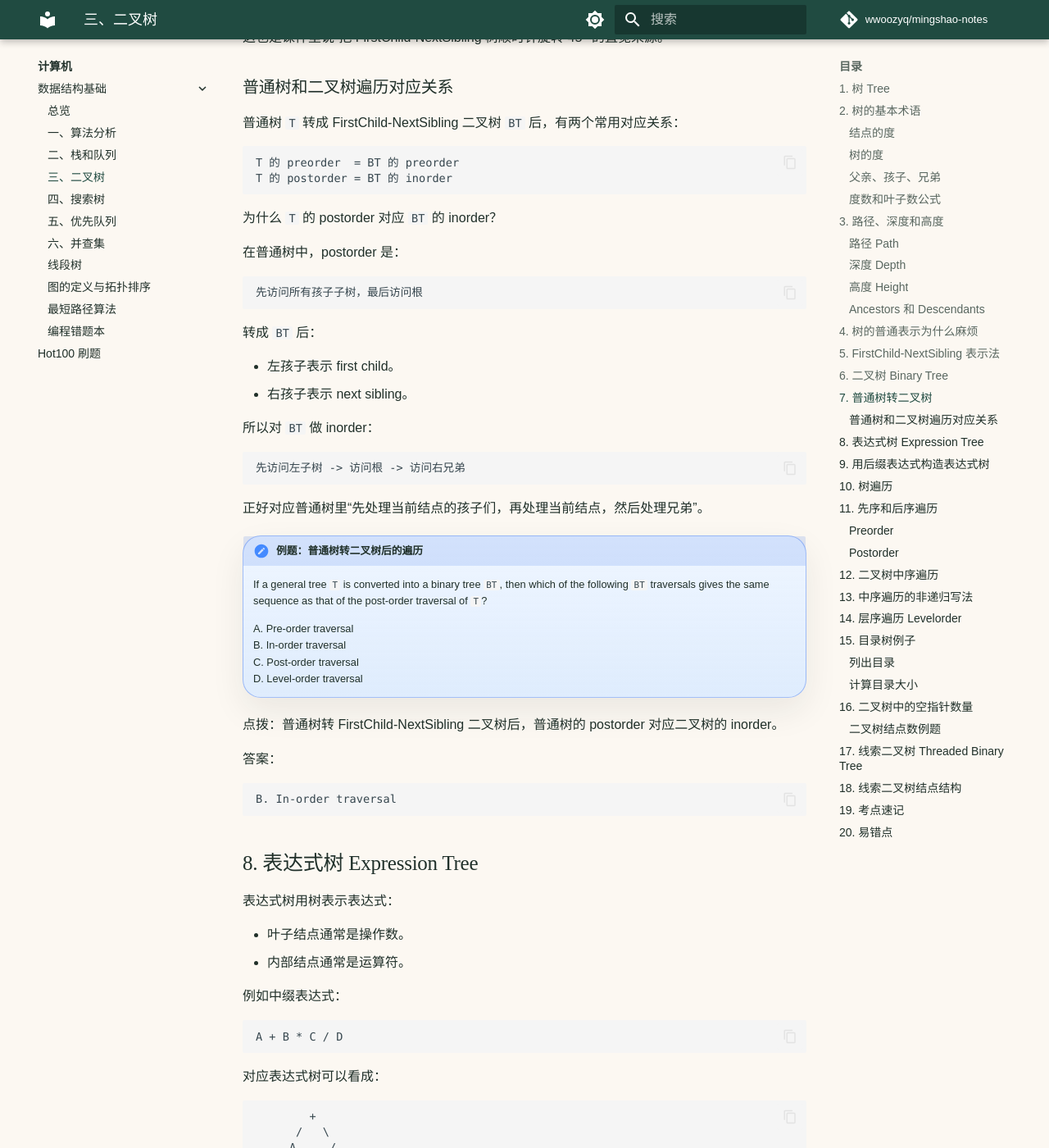
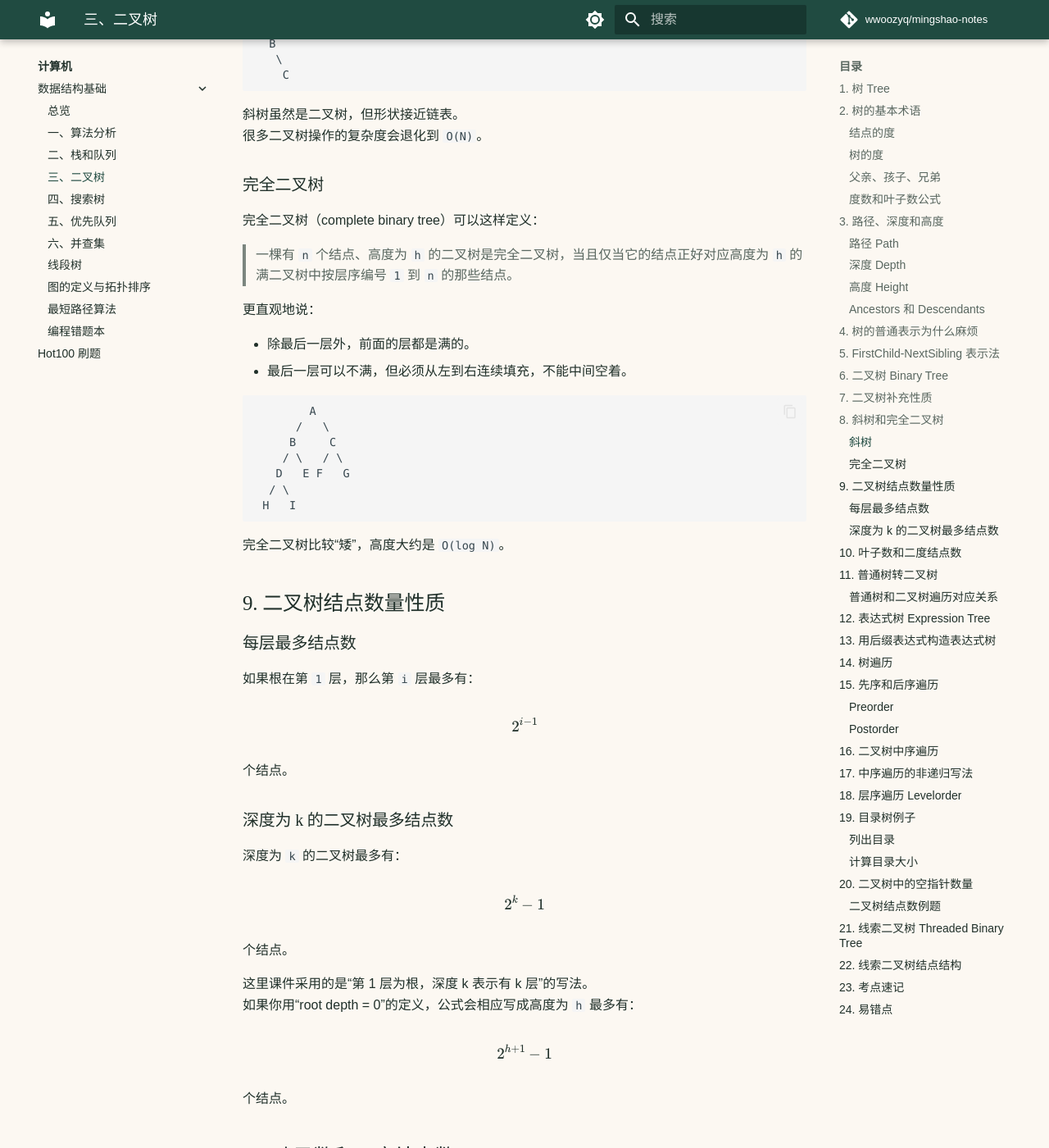
Before and after one commit to wwoozyq/mingshao-notes, an MkDocs documentation site: the page built from docs/computer/fds/binary-trees.md, in a window 1280 px wide and 1400 px high, scrolled down 6188 px. Shown: the whole window at 82% size. Built offline with MkDocs 1.6.1 and Material for MkDocs 9.7.7, drawn with Linux system fonts in a browser that asks for light colours; comment, search, counter and statistics services are not loaded; some of the changed text lies outside the part shown.

Commit message:
Move binary tree basics into binary tree notes

````diff
--- a/docs/computer/fds/binary-trees.md
+++ b/docs/computer/fds/binary-trees.md
@@ -255,7 +255,146 @@ struct TreeNode {
 二叉树和普通树的区别不只是“最多两个孩子”。
 二叉树的左右孩子有顺序，左和右不能随便交换。
 
-## 7. 普通树转二叉树
+## 7. 二叉树补充性质
+
+在普通树里，孩子之间的顺序通常不重要。
+但在二叉树里，左孩子和右孩子是不同的。
+
+例如：
+
+```text
+    A            A
+   /              \
+  B                B
+```
+
+这两棵是不同的二叉树。
+
+## 8. 斜树和完全二叉树
+
+### 斜树
+
+如果每个结点都只有左孩子，或者都只有右孩子，就会形成斜树。
+
+```text
+左斜树:
+    A
+   /
+  B
+ /
+C
+
+右斜树:
+A
+ \
+  B
+   \
+    C
+```
+
+斜树虽然是二叉树，但形状接近链表。
+很多二叉树操作的复杂度会退化到 `O(N)`。
+
+### 完全二叉树
+
+完全二叉树（complete binary tree）可以这样定义：
+
+> 一棵有 `n` 个结点、高度为 `h` 的二叉树是完全二叉树，当且仅当它的结点正好对应高度为 `h` 的满二叉树中按层序编号 `1` 到 `n` 的那些结点。
+
+更直观地说：
+
+- 除最后一层外，前面的层都是满的。
+- 最后一层可以不满，但必须从左到右连续填充，不能中间空着。
+
+```text
+        A
+      /   \
+     B     C
+    / \   / \
+   D   E F   G
+  / \
+ H   I
+```
+
+完全二叉树比较“矮”，高度大约是 `O(log N)`。
+
+## 9. 二叉树结点数量性质
+
+### 每层最多结点数
+
+如果根在第 `1` 层，那么第 `i` 层最多有：
+
+$$
+2^{i-1}
+$$
+
+个结点。
+
+### 深度为 k 的二叉树最多结点数
+
+深度为 `k` 的二叉树最多有：
+
+$$
+2^k - 1
+$$
+
+个结点。
+
+这里课件采用的是“第 1 层为根，深度 k 表示有 k 层”的写法。
+如果你用“root depth = 0”的定义，公式会相应写成高度为 `h` 最多有：
+
+$$
+2^{h+1} - 1
+$$
+
+个结点。
+
+## 10. 叶子数和二度结点数
+
+对任意非空二叉树：
+
+```text
+n0 = n2 + 1
+```
+
+其中：
+
+- `n0`：叶子结点数，即 degree 为 `0` 的结点数。
+- `n1`：degree 为 `1` 的结点数。
+- `n2`：degree 为 `2` 的结点数。
+
+证明：
+
+总节点数：
+
+```text
+n = n0 + n1 + n2
+```
+
+树有 `n - 1` 条边。
+另一方面，所有边都从父结点连向孩子：
+
+```text
+边数 = n1 + 2n2
+```
+
+所以：
+
+```text
+n - 1 = n1 + 2n2
+```
+
+代入 `n = n0 + n1 + n2`：
+
+```text
+n0 + n1 + n2 - 1 = n1 + 2n2
+n0 - 1 = n2
+n0 = n2 + 1
+```
+
+这个公式很常考，记住“叶子数 = 二度结点数 + 1”。
+
+## 11. 普通树转二叉树
 
 FirstChild-NextSibling 表示法天然可以看成一棵二叉树：
 
@@ -338,7 +477,7 @@ T 的 postorder = BT 的 inorder
 B. In-order traversal
 ```
 
-## 8. 表达式树 Expression Tree
+## 12. 表达式树 Expression Tree
 
 表达式树用树表示表达式：
 
@@ -698,7 +837,7 @@ n0 = n2 + 1
 
 `n2 = 999.5` 不是整数，所以这样的二叉树不存在。原命题是 false。
 
-## 17. 线索二叉树 Threaded Binary Tree
+## 21. 线索二叉树 Threaded Binary Tree
 
 线索二叉树把部分空指针替换成遍历意义上的前驱/后继指针。
 
@@ -715,7 +854,7 @@ Rule 2: Right 为空时，替换为 inorder successor
 Rule 3: 不能有 loose threads，所以通常需要 head node
 ```
 
-## 18. 线索二叉树结点结构
+## 22. 线索二叉树结点结构
 
 因为 `Left` 和 `Right` 有时是真孩子，有时是线索，所以需要标记位：
 
@@ -740,7 +879,7 @@ struct ThreadedTreeNode {
 
 线索二叉树的目的：让中序遍历更方便，减少对递归栈或显式栈的依赖。
 
-## 19. 考点速记
+## 23. 考点速记
 
 | 考点 | 必会内容 |
 | --- | --- |
@@ -752,6 +891,10 @@ struct ThreadedTreeNode {
 | height | 该结点到叶子的最长路径长度 |
 | FirstChild-NextSibling | 普通树统一成两个指针 |
 | 二叉树 | 每个结点最多两个孩子，左右有区别 |
+| 完全二叉树 | 层序编号对应满二叉树的 `1..n` 位置 |
+| 每层最多结点 | 第 `i` 层最多 $2^{i-1}$ 个 |
+| 深度为 k 最多结点 | $2^k - 1$ |
+| 叶子公式 | `n0 = n2 + 1` |
 | 表达式树 | 叶子是操作数，内部结点是运算符 |
 | preorder | 根 -> 子树 |
 | inorder | 左 -> 根 -> 右 |
@@ -762,13 +905,15 @@ struct ThreadedTreeNode {
 | 空指针数量 | `n + 1` |
 | 线索二叉树 | 空指针改成前驱/后继线索 |
 
-## 20. 易错点
+## 24. 易错点
 
 - 树可以为空，但非空树必须有 root。
 - depth 从根往下数，height 从结点往叶子方向数。
 - 叶子的 height 是 `0`，不是 `1`。
 - 普通树孩子顺序不唯一，FirstChild-NextSibling 表示也不唯一。
 - 二叉树左右孩子不能随便交换。
+- BST 前的二叉树性质属于二叉树基础，不依赖搜索树。
+- 完全二叉树最后一层必须从左到右连续填充。
 - 后缀表达式构造表达式树时，先弹出的是右子树。
 - 层序遍历用队列，不是栈。
 - 中序遍历主要是二叉树概念，普通多叉树没有唯一自然中序。
````
Also changed, not shown: other parts of docs/computer/fds/binary-trees.md (+8 -8 lines), docs/computer/fds/search-tree.md (+14 -155 lines).
